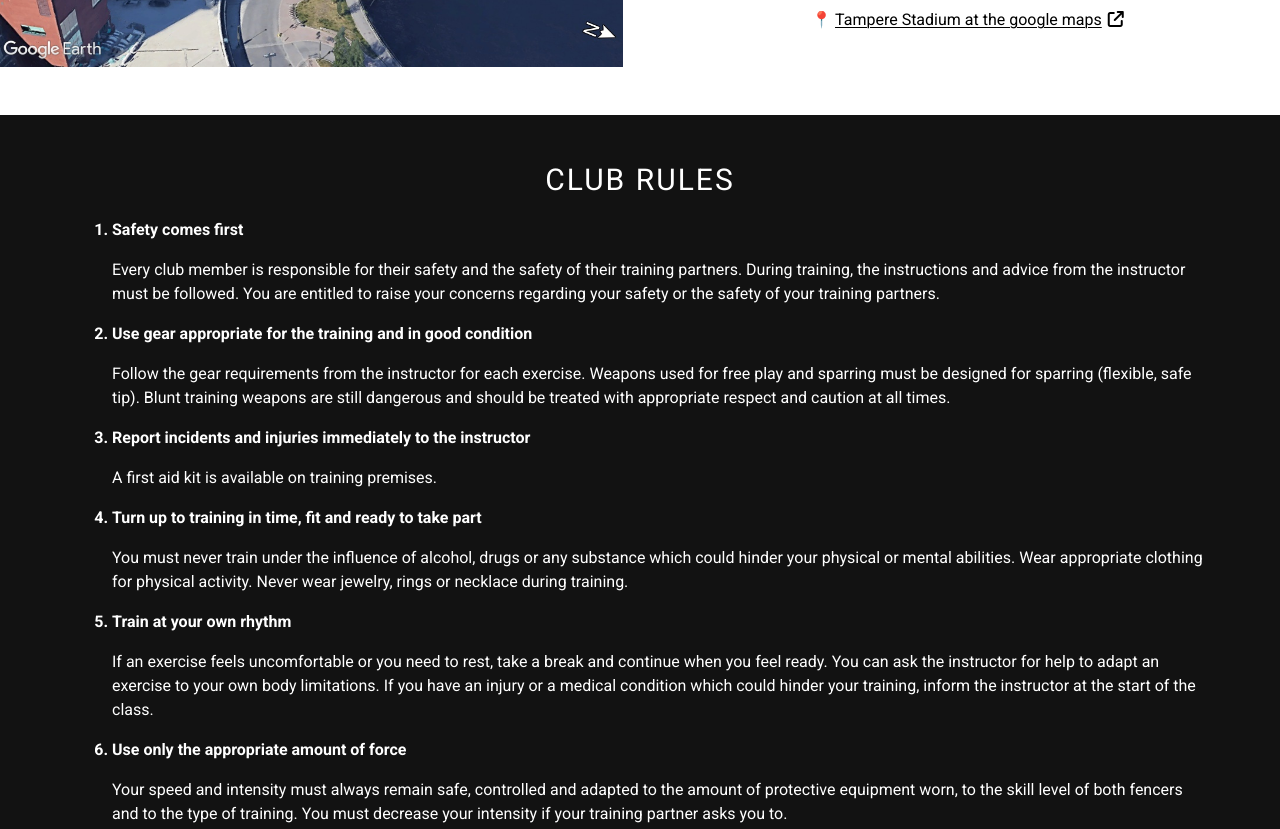
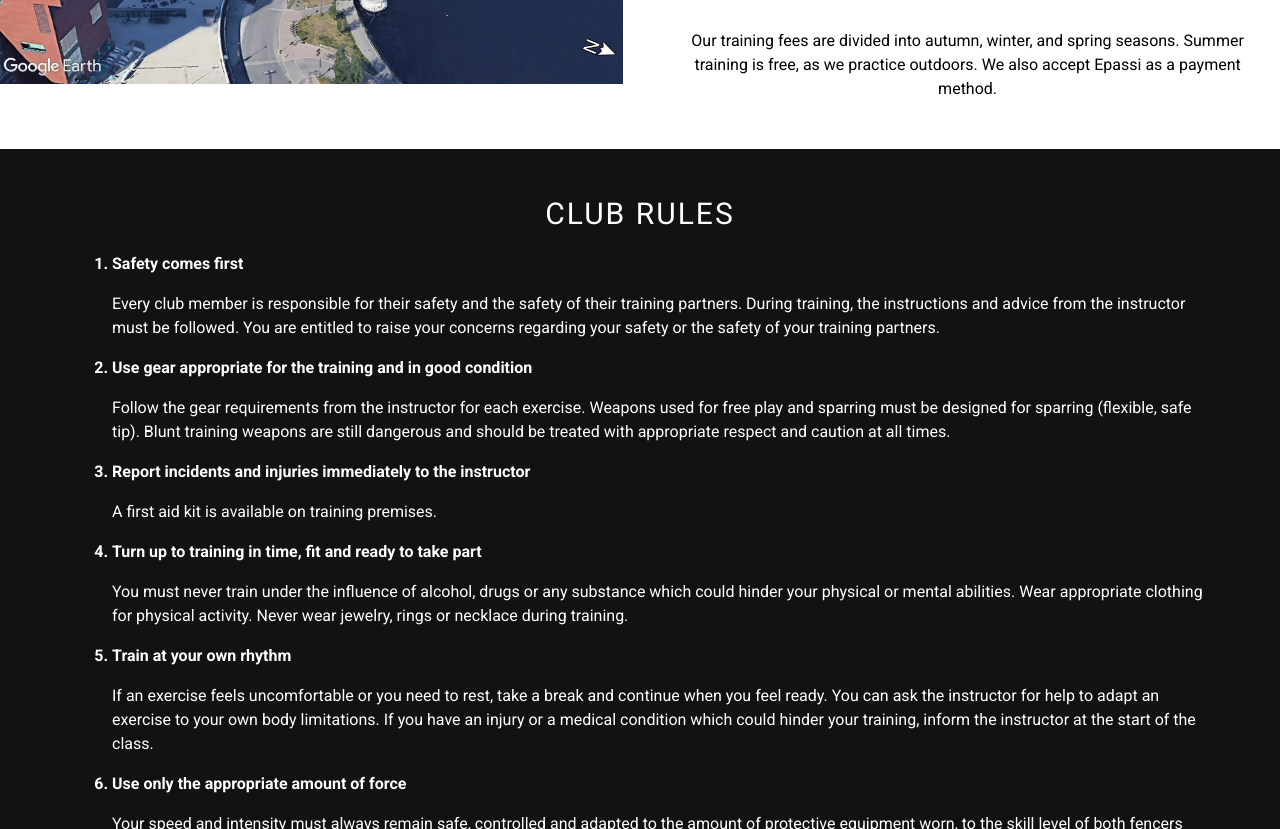
Before and after one commit to tampere-hema/tampere-hema.github.io, a plain HTML site: page index.html in a window 1280 px wide. Shown: the part 3245-4074 px from the top of the page. Drawn offline with Linux system fonts and the light colour scheme.

Commit message:
add mention of Epassi

```diff
--- a/index.html
+++ b/index.html
@@ -418,6 +418,12 @@
               ></i
             ></a>
           </p>
+
+          <p class="tre-center">
+            Our training fees are divided into autumn, winter, and spring
+            seasons. Summer training is free, as we practice outdoors. We also
+            accept Epassi as a payment method.
+          </p>
         </div>
       </div>
 
```
